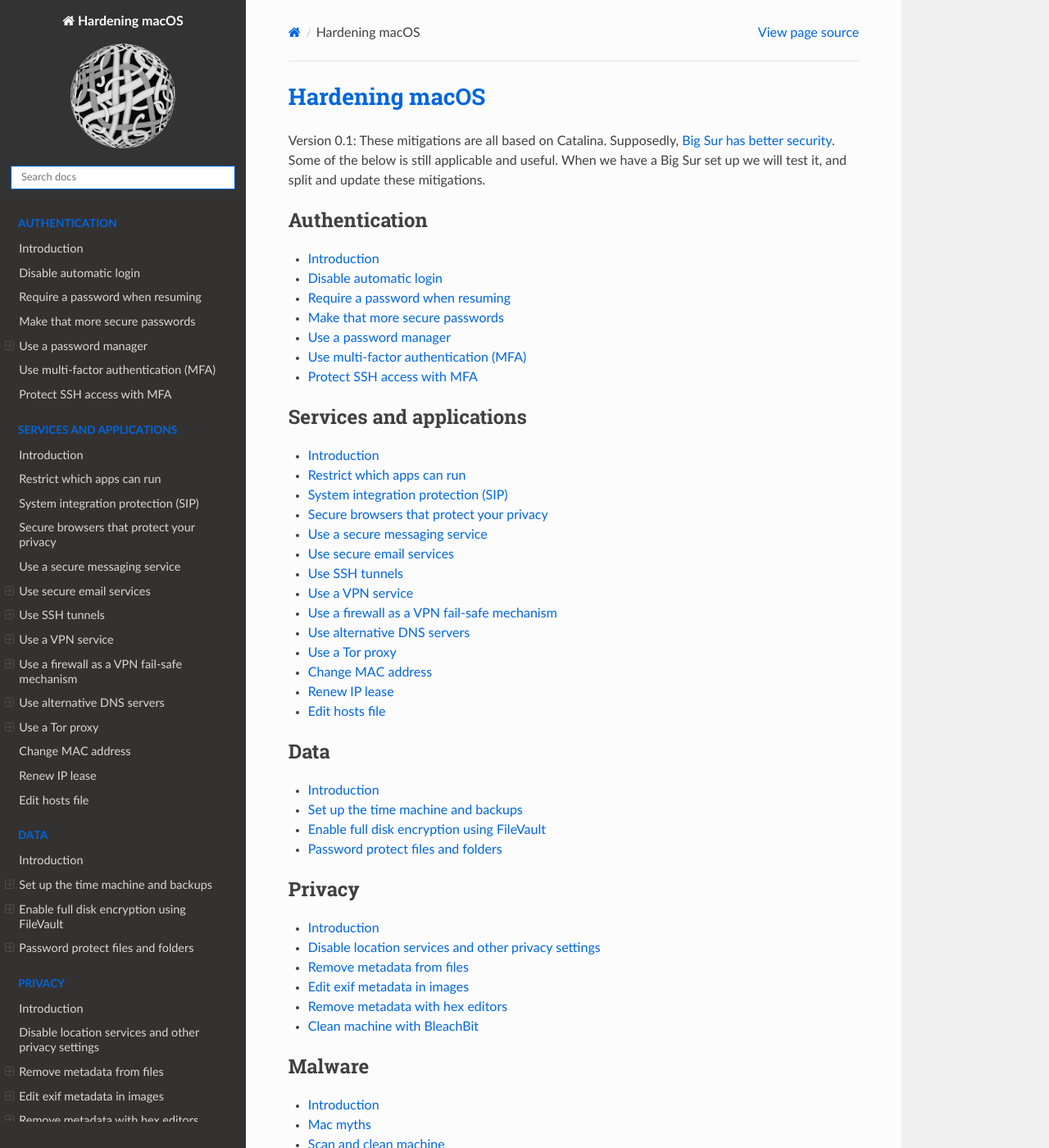
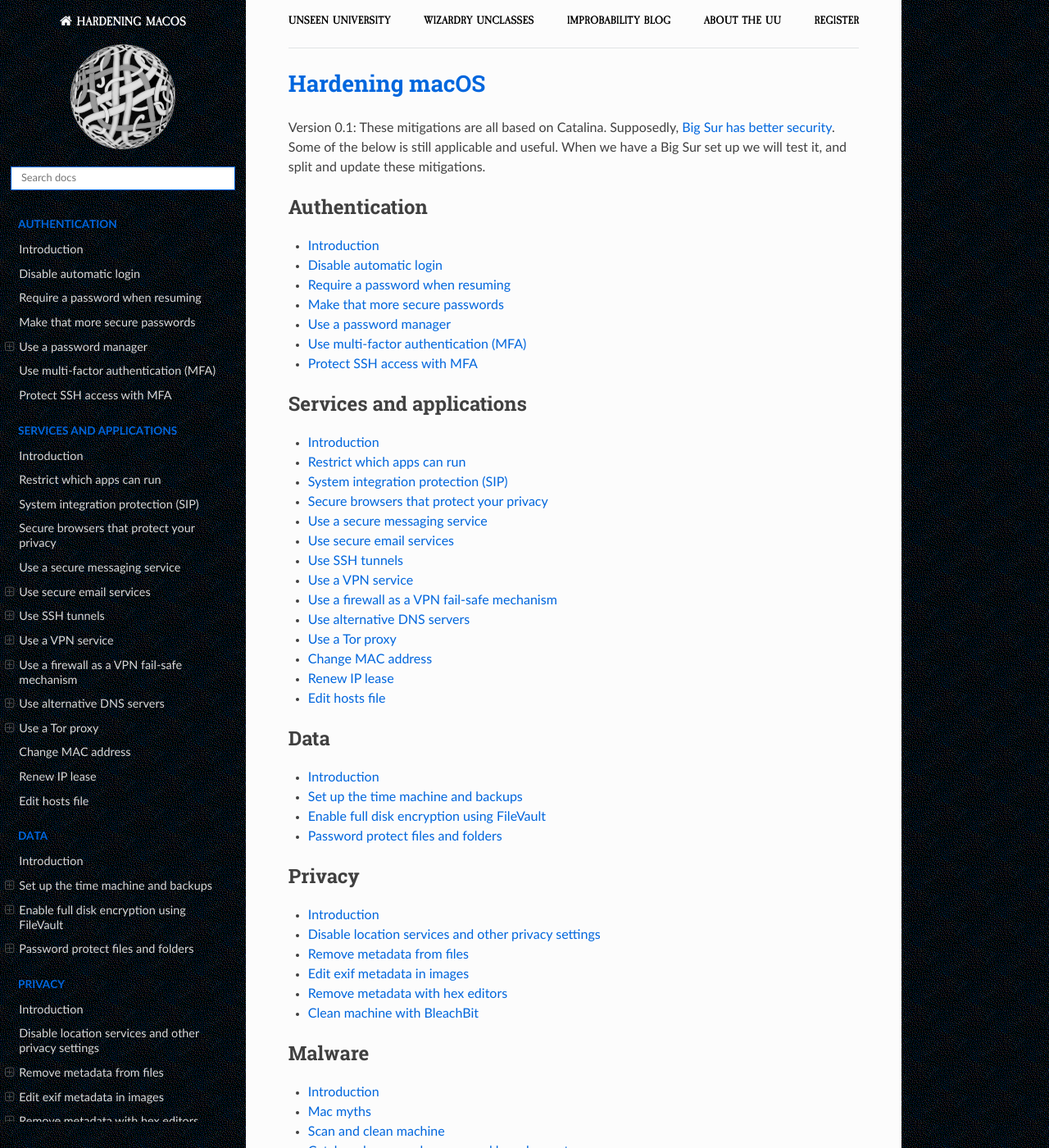
Before and after one commit to tymyrddin/blue-macos, a Sphinx documentation site: the page built from source/index.rst, in a window 1280 px wide and 1400 px high. Shown: the whole window at 82% size. Built offline with Sphinx 7.4.7 and the Read the Docs theme 2.0.0, drawn with Linux system fonts in a browser that asks for light colours; some of the changed text lies outside the part shown.

Commit message:
Theming and 2023

```diff
--- a/source/_static/css/custom.css
+++ b/source/_static/css/custom.css
@@ -42,3 +42,110 @@
 .rst-content code.literal, .rst-content tt.literal {
   color: #0066DD;
 }
+
+/* Breadcrumbs as navbar
+***********************************/
+
+/* Caslon font faces */
+
+@font-face {
+    font-family: 'caslon_antiqueregular';
+    src: url('caslonantique-webfont.woff2') format('woff2'),
+         url('caslonantique-webfont.woff') format('woff');
+    font-weight: normal;
+    font-style: normal;
+
+}
+
+@font-face {
+    font-family: 'caslon_antiquebolditalic';
+    src: url('caslonantique-bolditalic-webfont.woff2') format('woff2'),
+         url('caslonantique-bolditalic-webfont.woff') format('woff');
+    font-weight: normal;
+    font-style: normal;
+
+}
+
+@font-face {
+    font-family: 'caslon_antiqueitalic';
+    src: url('caslonantique-italic-webfont.woff2') format('woff2'),
+         url('caslonantique-italic-webfont.woff') format('woff');
+    font-weight: normal;
+    font-style: normal;
+
+}
+
+@font-face {
+    font-family: 'caslon_antiquebold';
+    src: url('caslonantique-bold-webfont.woff2') format('woff2'),
+         url('caslonantique-bold-webfont.woff') format('woff');
+    font-weight: normal;
+    font-style: normal;
+
+}
+
+topnav {
+  font-family: 'caslon_antiquebold', Arial, sans-serif;
+  font-weight:normal;
+  font-style:normal;
+  font-size: 0.9rem;
+
+}
+
+topnav ul {
+  display: flex;
+  flex-direction: row;
+  justify-content: space-around;
+  list-style: none;
+}
+
+@media screen and (min-width: 800px) {
+  topnav ul {
+    justify-content: space-between;
+  }
+}
+
+.nav__link, .nav__link:visited {
+  text-decoration: none !important;
+  font-size: 0.7rem;
+  color: black;
+  text-transform: uppercase;
+  font-weight: 700;
+}
+
+.nav__item + .nav__item {
+  margin-left: 0.1rem;
+}
+
+@media screen and (min-width: 800px) {
+    .nav__link, .nav__link:visited {
+        font-size: 0.9rem;
+    }
+
+    .nav__item + .nav__item {
+        margin-left: 1rem;
+    }
+}
+
+.wy-nav-content {
+  padding-top: 1rem;
+}
+
+.icon {
+  text-transform: uppercase;
+  font-family: 'caslon_antiquebold', Arial, sans-serif;
+  font-size: 0.9rem;
+  background: transparent;
+}
+
+.wy-body-for-nav {
+  background-image: url('../images/site/background.png');
+}
+
+.wy-nav-side {
+  background-image: url('../images/site/background.png');
+}
+
+.wy-side-nav-search {
+  background-image: url('../images/site/background.png');
+}
--- /dev/null
+++ b/source/_templates/breadcrumbs.html
@@ -0,0 +1,12 @@
+<div class="container">
+    <topnav>
+            <ul>
+                <li class="nav__item"><a href="https://uu.tymyrddin.dev/" class="nav__link">Unseen University</a></li>
+                <li class="nav__item"><a href="https://uu.tymyrddin.dev/" class="nav__link">Wizardry Unclasses</a></li>
+                <li class="nav__item"><a href="https://uu.tymyrddin.dev/blog/" class="nav__link">Improbability Blog</a></li>
+                <li class="nav__item"><a href="https://uu.tymyrddin.dev/about/" class="nav__link">About the UU</a></li>
+                <li class="nav__item"><a href="https://uu.tymyrddin.dev/registration/" class="nav__link">Register</a></li>
+            </ul>
+    </topnav>
+    <hr>
+</div>
--- a/source/_templates/footer.html
+++ b/source/_templates/footer.html
@@ -1,4 +1,4 @@
 {% extends "!footer.html" %}
 {%- block contentinfo %}
-        <a href="https://uu.tymyrddin.dev">Unseen University</a>, 2022, with a forest garden <a href="https://ut7.fr/">fostered by /ut7</a>.
+        <a href="https://uu.tymyrddin.dev">Unseen University</a>, 2023, with a forest garden <a href="https://ut7.fr/">fostered by /ut7</a>.
 {% endblock %}
```
Also changed, not shown: README.md (+2 -0 lines), source/_static/css/caslonantique-bold-webfont.woff (added), source/_static/css/caslonantique-bold-webfont.woff2 (added), source/_static/css/caslonantique-bolditalic-webfont.woff (added), source/_static/css/caslonantique-bolditalic-webfont.woff2 (added), source/_static/css/caslonantique-italic-webfont.woff (added), source/_static/css/caslonantique-italic-webfont.woff2 (added), source/_static/css/caslonantique-webfont.woff (added), source/_static/css/caslonantique-webfont.woff2 (added), source/_static/images/site/background.png (added).
